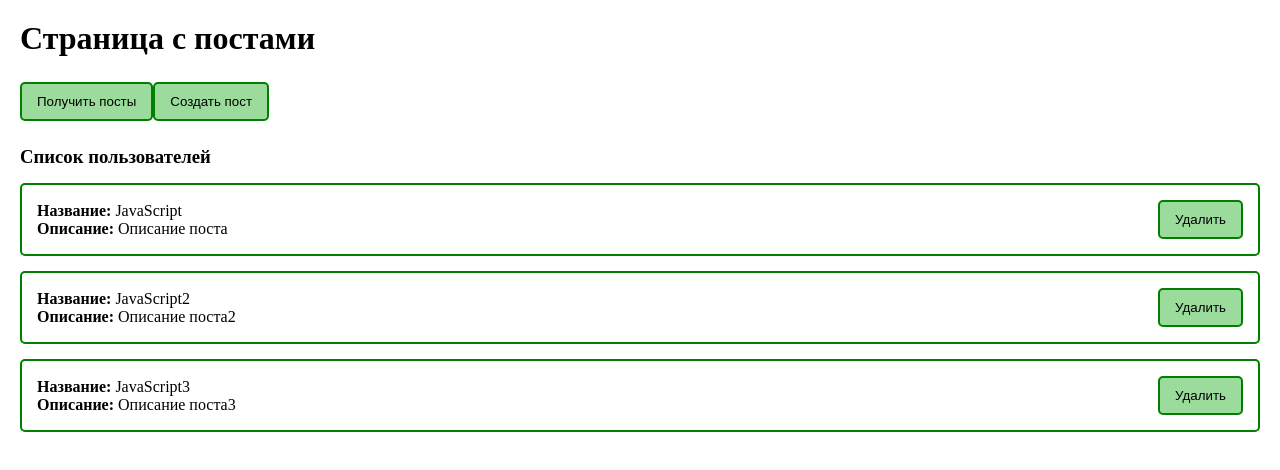
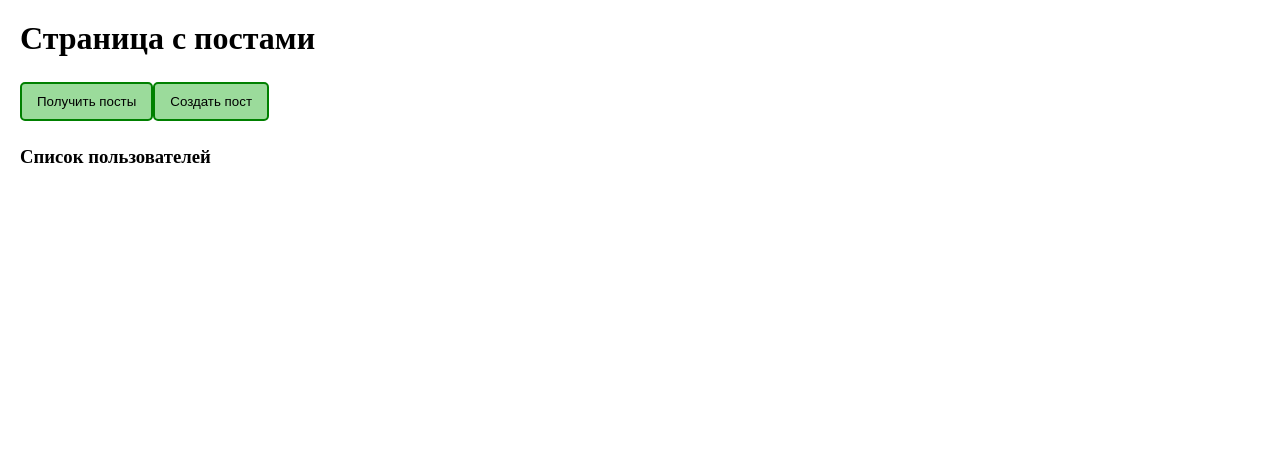
Before and after one commit to Vlado2021/vue-chat4me, a Vue app: page / in a window 1280 px wide. Shown: the top 470 px of the page. Built offline with nearby package versions, Linux system fonts and the light colour scheme.

Commit message:
20240315 10:55 Fetch works.

```diff
--- a/src/App.vue
+++ b/src/App.vue
@@ -24,9 +24,7 @@ export default {
   data() {
     return {
       posts: [
-        { id: 1, title: 'JavaScript', body: 'Описание поста' },
-        { id: 2, title: 'JavaScript2', body: 'Описание поста2' },
-        { id: 3, title: 'JavaScript3', body: 'Описание поста3' }
+
       ],
       dialogVisible: false,
     }
@@ -46,6 +44,7 @@ export default {
     async fetchPosts () {
       try {
         const response = await axios.get('https://jsonplaceholder.typicode.com/posts?_limit=10');
+        this.posts=response.data;
         console.log(response);
       } catch (error) {
         alert ('Ошибка')
```
